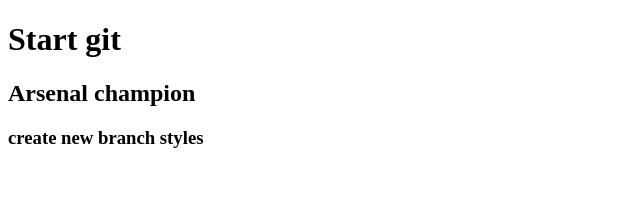
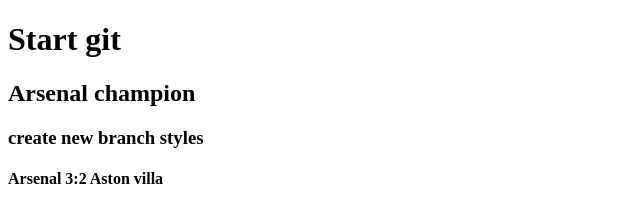
Before and after one commit to vovanolo/advance, a plain HTML site: page index.html in a window 1280 px wide. Shown: the whole page, without its empty margins (0-640 px from the left). Drawn offline with Linux system fonts and the light colour scheme.

Commit message:
add new h4 tag

```diff
--- a/index.html
+++ b/index.html
@@ -10,5 +10,7 @@
     <h1>Start git</h1>
     <h2>Arsenal champion</h2>
     <h3>create new branch styles</h3>
+    <h4>Arsenal 3:2 Aston villa</h4>
+
 </body>
 </html>
```
